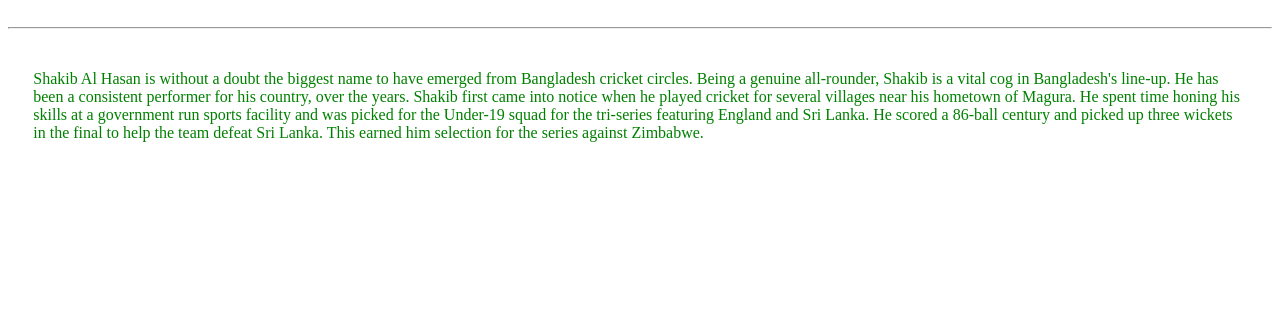
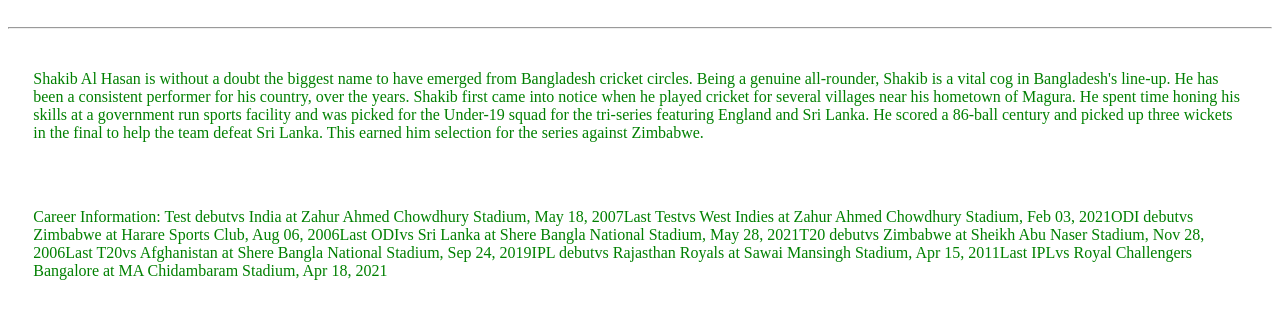
Before and after one commit to Azmol-Akib/my-second-repo, a plain HTML site: page index.html in a window 1280 px wide. Shown: the part 530-848 px from the top of the page. Before the commit the page ends 800 px from the top, so only its background shows below. Drawn offline with Linux system fonts and the light colour scheme.

Commit message:
add career info

```diff
--- a/index.html
+++ b/index.html
@@ -26,5 +26,7 @@
       the team defeat Sri Lanka. This earned him selection for the series
       against Zimbabwe.
     </p>
+    <p>Career Information:
+        Test debutvs India at Zahur Ahmed Chowdhury Stadium, May 18, 2007Last Testvs West Indies at Zahur Ahmed Chowdhury Stadium, Feb 03, 2021ODI debutvs Zimbabwe at Harare Sports Club, Aug 06, 2006Last ODIvs Sri Lanka at Shere Bangla National Stadium, May 28, 2021T20 debutvs Zimbabwe at Sheikh Abu Naser Stadium, Nov 28, 2006Last T20vs Afghanistan at Shere Bangla National Stadium, Sep 24, 2019IPL debutvs Rajasthan Royals at Sawai Mansingh Stadium, Apr 15, 2011Last IPLvs Royal Challengers Bangalore at MA Chidambaram Stadium, Apr 18, 2021</p>
   </body>
 </html>
```
